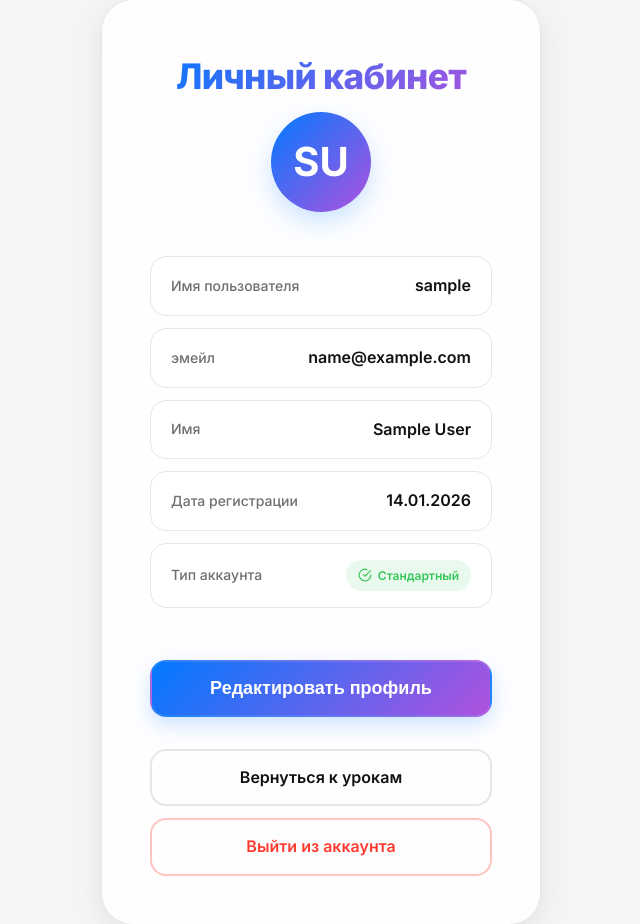
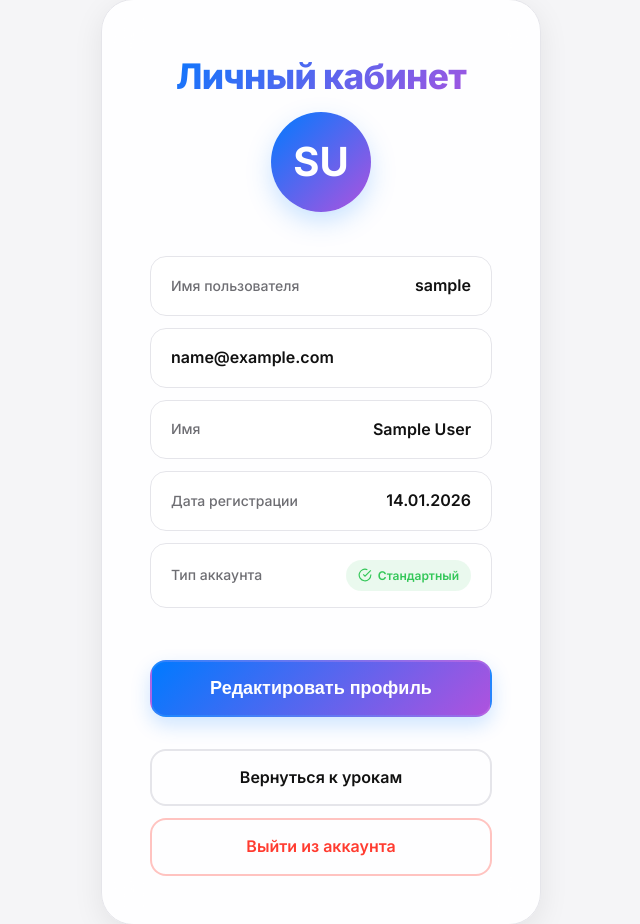
Before and after one commit to bohdanadamenko/Learn_French, a Django app: page /auth/profile/ in a window 1280 px wide. Shown: the part 111-1035 px from the top of the page, without its empty margins (319-959 px from the left). Run offline with Django 4.2, Linux system fonts and the light colour scheme; the visitor is signed in with stand-in values (Sample User, id 1); some libraries are stand-ins or nearby versions.

Commit message:
Remove email label and colon entirely to ensure no stray characters

```diff
--- a/apps/users/templates/users/profile.html
+++ b/apps/users/templates/users/profile.html
@@ -159,7 +159,6 @@
             <span class="profile-info-value">{{ user.username }}</span>
         </div>
         <div class="profile-info-item">
-            <span class="profile-info-label">эмейл</span>
             <span class="profile-info-value">{{ user.email }}</span>
         </div>
         {% if user.first_name or user.last_name %}
--- a/apps/users/views.py
+++ b/apps/users/views.py
@@ -16,6 +16,10 @@ class SignUpForm(UserCreationForm):
 
 class ProfileUpdateForm(forms.ModelForm):
     """Form for updating user profile information."""
+    def __init__(self, *args, **kwargs):
+        super().__init__(*args, **kwargs)
+        self.label_suffix = ""  # Remove colon from all labels
+
     class Meta:
         model = User
         fields = ('username', 'email', 'first_name', 'last_name')
@@ -26,7 +30,7 @@ class ProfileUpdateForm(forms.ModelForm):
             'last_name': forms.TextInput(attrs={'class': 'form-control'}),
         }
         labels = {
-            'email': 'эмейл',
+            'email': '',
         }
 
 
```
